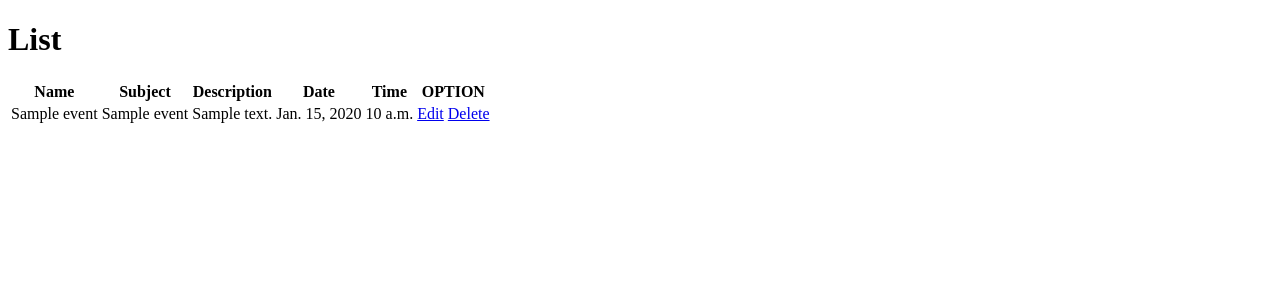
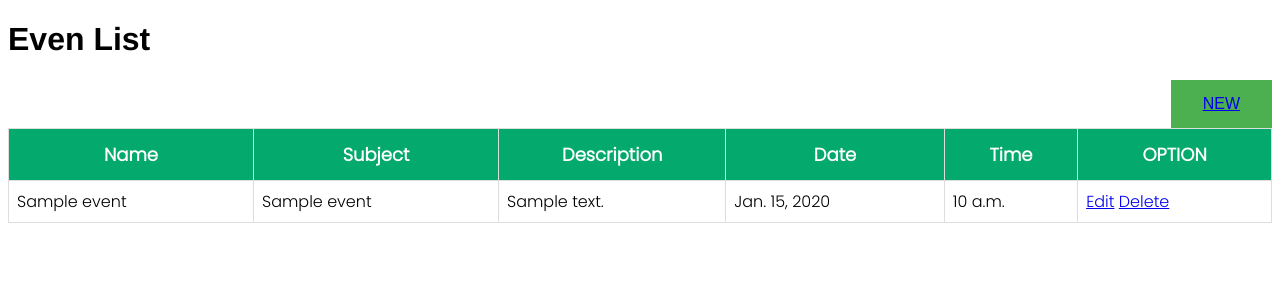
Before and after one commit to Rodrigo-Flores/sansans-to-talk, a Django app: page / in a window 1280 px wide. Shown: the top 300 px of the page. Run offline with Django 3.2, Linux system fonts and the light colour scheme; tables that the repository leaves empty hold one stand-in row (values such as "Sample post").

Commit message:
Update: Adding <NEW> button and styling

```diff
--- a/App/App/settings.py
+++ b/App/App/settings.py
@@ -120,6 +120,10 @@ USE_TZ = True
 
 STATIC_URL = '/static/'
 
+STATIC_FILES_DIRS = [
+    Path(BASE_DIR, 'static/'),
+]
+
 # Default primary key field type
 # https://docs.djangoproject.com/en/3.2/ref/settings/#default-auto-field
 
--- /dev/null
+++ b/App/static/css/index.css
@@ -0,0 +1,22 @@
+#events {
+    font-family: Arial, Helvetica, sans-serif;
+    border-collapse: collapse;
+    width: 100%;
+  }
+
+#events td, #events th {
+  border: 1px solid #ddd;
+  padding: 8px;
+}
+
+#events tr:nth-child(even){background-color: #f2f2f2;}
+
+#events tr:hover {background-color: #ddd;}
+
+#events th {
+  padding-top: 12px;
+  padding-bottom: 12px;
+  text-align: left;
+  background-color: #04AA6D;
+  color: white;
+}
--- a/App/templates/index.html
+++ b/App/templates/index.html
@@ -1,15 +1,69 @@
 <!DOCTYPE html>
 <html lang="en">
-<head>
-    <meta charset="UTF-8">
-    <meta http-equiv="X-UA-Compatible" content="IE=edge">
-    <meta name="viewport" content="width=device-width, initial-scale=1.0">
-    <title>Events</title>
+    <head>
+        <meta charset="UTF-8">
+        <meta http-equiv="X-UA-Compatible" content="IE=edge">
+        <meta name="viewport" content="width=device-width, initial-scale=1.0">
+        <title>Events</title>
+
+    {% load static %}
+    <link rel="stylesheet" type="text/css" href="{% static 'css/index.css' %}">
+
+    <link href='https://fonts.googleapis.com/css2?family=Poppins:wght@100;200;300&display=swap' rel='stylesheet' type='text/css'>
+
+    <style>
+        html {
+            font-family: 'helvetica neue', helvetica, arial, sans-serif;
+        }
+
+        #events {
+            font-family: Arial, Helvetica, sans-serif;
+            border-collapse: collapse;
+            border: 1px solid black;
+            width: 100%;
+
+        }
+
+        #events td, #events th {
+            border: 1px solid #ddd;
+            padding: 8px;
+            font-family: 'Poppins', cursive;
+        }
+
+        #events tr:nth-child(even){background-color: #f2f2f2;}
+
+        #events tr:hover {background-color: #ddd;}
+
+        #events th {
+            padding-top: 12px;
+            padding-bottom: 12px;
+            text-align: left;
+            background-color: #04AA6D;
+            color: white;
+            text-align: center;
+            font-weight: bold;
+            font-size: large;
+        }
+
+        #events-new {
+            background-color: #4CAF50; /* Green */
+            border: none;
+            color: white;
+            padding: 15px 32px;
+            text-align: center;
+            text-decoration: none;
+            font-size: 16px;
+            float: right;
+        }
+
+    </style>
+
 </head>
 <body>
     {% block body %}
-        <h1>List</h1>
-        <table>
+        <h1>Even List</h1>
+        <table id="events">
+            <button id="events-new"><a href="{% url 'event_create' %}">NEW</a></button>
             <thead>
                 <tr>
                     <th>Name</th>
```
